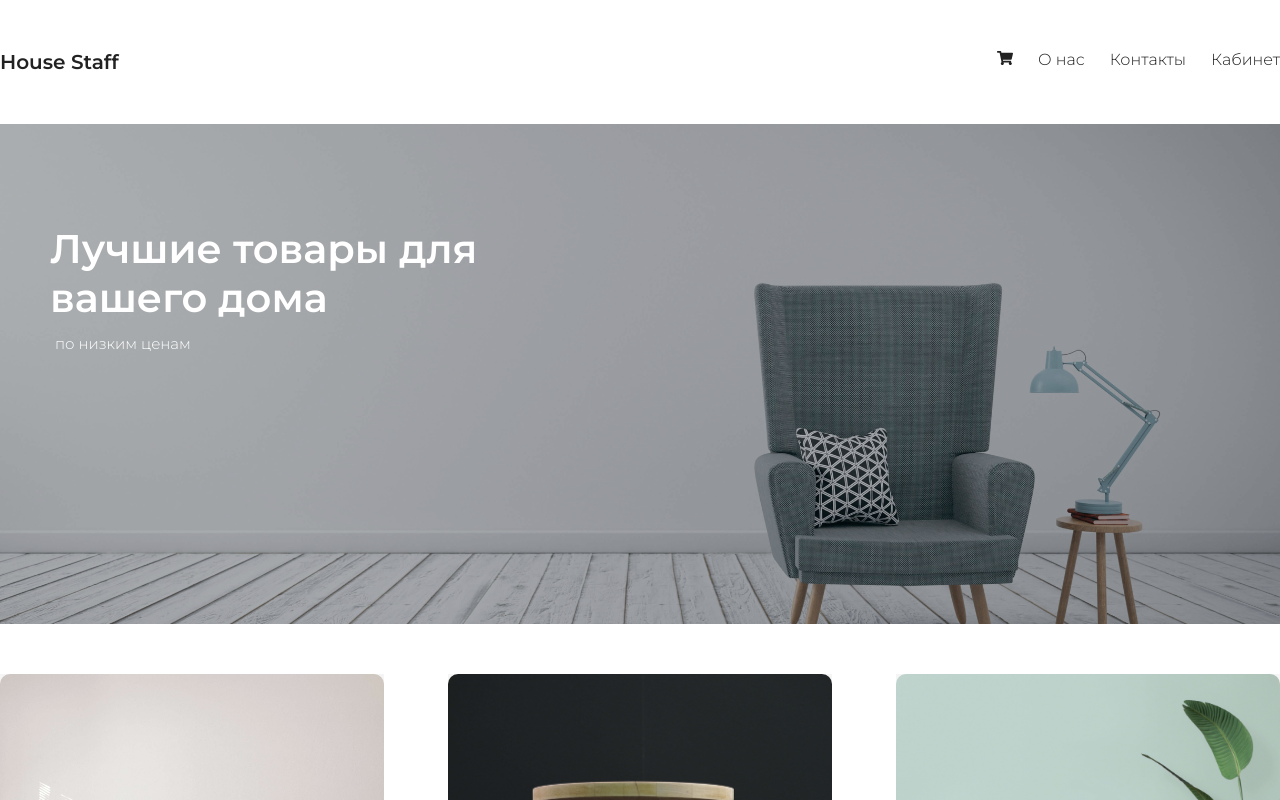
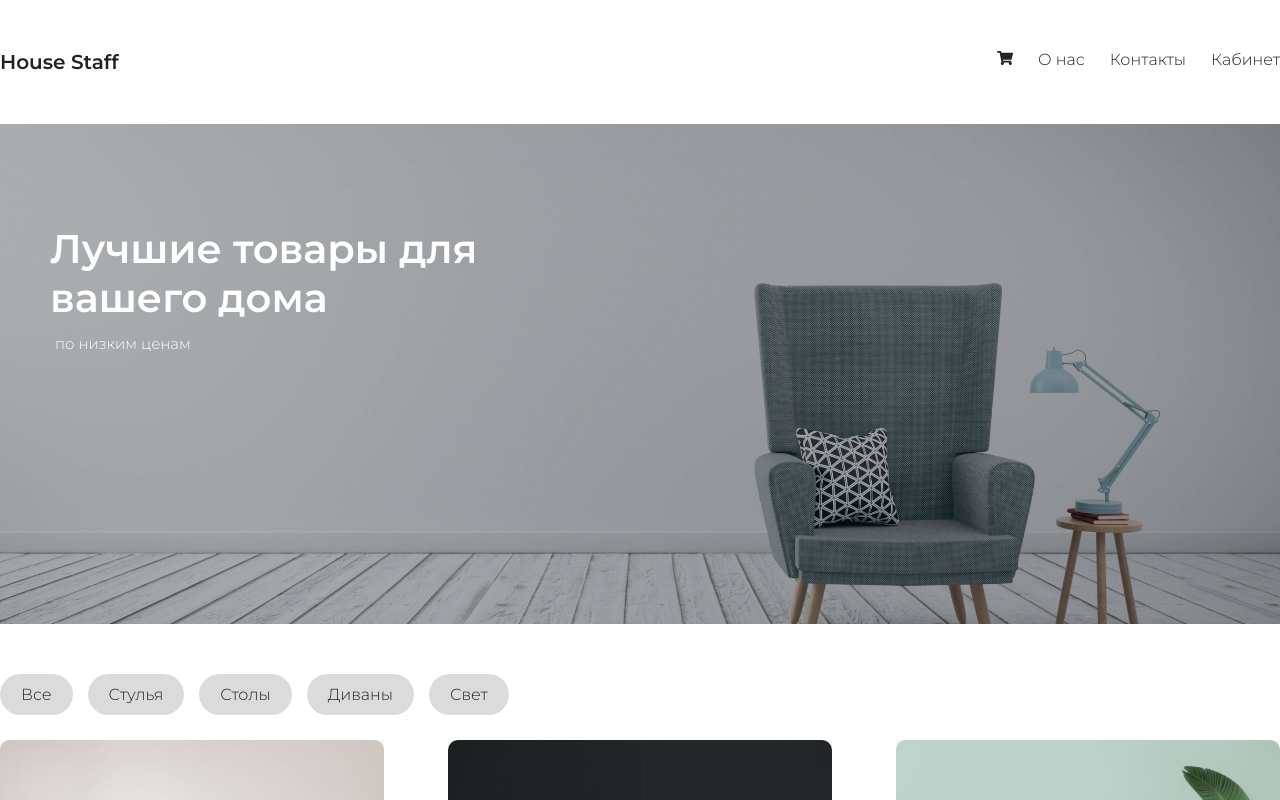
Before and after one commit to andreyrunov/React-JS, a React (Create React App) app in the folder client/: page / in a window 1280 px wide. Shown: the top 800 px of the page. Built offline with nearby package versions, Linux system fonts and the light colour scheme.

Commit message:
add filters

```diff
--- a/client/src/App.js
+++ b/client/src/App.js
@@ -1,4 +1,5 @@
 import React from 'react'
+import Categories from './components/Categories'
 import Footer from './components/Footer'
 import Header from './components/Header'
 import Items from './components/Items'
@@ -8,6 +9,7 @@
 		super(props)
 		this.state = {
 			orders: [],
+			currentItems: [],
 			items: [
 				{
 					id: 1,
@@ -15,7 +17,7 @@
 					img: 'denys-striyeshyn-wJ7yGwz2-00-unsplash.jpg',
 					desc:
 						'Давно выяснено, что при оценке дизайна и композиции читаемый текст мешает сосредоточиться. Lorem Ipsum используют потому, что тот обеспечивает более или менее стандартное заполнение шаблона',
-					category: 'Стулья',
+					category: 'chairs',
 					price: '49.90',
 				},
 				{
@@ -24,7 +26,7 @@
 					img: 'goashape-RvyJGaoaWrs-unsplash.jpg',
 					desc:
 						'Давно выяснено, что при оценке дизайна и композиции читаемый текст мешает сосредоточиться. Lorem Ipsum используют потому, что тот обеспечивает более или менее стандартное заполнение шаблона',
-					category: 'Стулья',
+					category: 'chairs',
 					price: '49.90',
 				},
 				{
@@ -33,7 +35,7 @@
 					img: 'inside-weather-BayIzHKkjM4-unsplash.jpg',
 					desc:
 						'Давно выяснено, что при оценке дизайна и композиции читаемый текст мешает сосредоточиться. Lorem Ipsum используют потому, что тот обеспечивает более или менее стандартное заполнение шаблона',
-					category: 'Стулья',
+					category: 'tables',
 					price: '49.90',
 				},
 				{
@@ -42,7 +44,7 @@
 					img: 'jean-philippe-delberghe-xrjusFfOksI-unsplash.jpg',
 					desc:
 						'Давно выяснено, что при оценке дизайна и композиции читаемый текст мешает сосредоточиться. Lorem Ipsum используют потому, что тот обеспечивает более или менее стандартное заполнение шаблона',
-					category: 'Стулья',
+					category: 'sofa',
 					price: '49.90',
 				},
 				{
@@ -51,7 +53,7 @@
 					img: 'khloe-arledge-8Rz_RIyp5FM-unsplash.jpg',
 					desc:
 						'Давно выяснено, что при оценке дизайна и композиции читаемый текст мешает сосредоточиться. Lorem Ipsum используют потому, что тот обеспечивает более или менее стандартное заполнение шаблона',
-					category: 'Стулья',
+					category: 'light',
 					price: '49.90',
 				},
 				{
@@ -60,23 +62,38 @@
 					img: 'maiar-shalaby-faJf1aDiezQ-unsplash.jpg',
 					desc:
 						'Давно выяснено, что при оценке дизайна и композиции читаемый текст мешает сосредоточиться. Lorem Ipsum используют потому, что тот обеспечивает более или менее стандартное заполнение шаблона',
-					category: 'Стулья',
+					category: 'light',
 					price: '49.90',
 				},
 			],
 		}
+		this.state.currentItems = this.state.items
 		this.addToOrder = this.addToOrder.bind(this) // за счет это строчки в методе addToOrder мы сможем взаимодействовать с состояниями (orders, items выше)
 		this.deleteOrder = this.deleteOrder.bind(this)
+		this.chooseCategory = this.chooseCategory.bind(this)
 	}
 
 	render() {
 		return (
 			<div className='wrapper'>
-				<Header orders={this.state.orders} onDelete={this.deleteOrder}/>
-				<Items items={this.state.items} onAdd={this.addToOrder} />
+				<Header orders={this.state.orders} onDelete={this.deleteOrder} />
+				<Categories chooseCategory={this.chooseCategory} />
+				<Items items={this.state.currentItems} onAdd={this.addToOrder} />
 				<Footer />
 			</div>
 		)
+	}
+
+	chooseCategory(category) {
+		if (category === 'all') {
+			this.setState({currentItems: this.state.items})
+			return
+		}
+
+		this.setState({
+			currentItems: this.state.items.filter(el => el.category === category)
+		})
+
 	}
 
 	deleteOrder(id) {
--- /dev/null
+++ b/client/src/components/Categories.js
@@ -0,0 +1,44 @@
+import React, { Component } from 'react'
+
+export class Categories extends Component {
+    constructor(props) {
+        super(props)
+        this.state = {
+					categories: [
+						{
+							key: 'all',
+							name: 'Все',
+						},
+						{
+							key: 'chairs',
+							name: 'Стулья',
+						},
+						{
+							key: 'tables',
+							name: 'Столы',
+						},
+						{
+							key: 'sofa',
+							name: 'Диваны',
+						},
+						{
+							key: 'light',
+							name: 'Свет',
+						},
+					],
+				}
+    }
+  render() {
+    return (
+			<div className='categories'>
+				{this.state.categories.map((el) => (
+					<div key={el.key} onClick={() => this.props.chooseCategory(el.key)}>
+						{el.name}
+					</div>
+				))}
+			</div>
+		)
+  }
+}
+
+export default Categories
--- a/client/src/index.css
+++ b/client/src/index.css
@@ -149,6 +149,23 @@
   color: #fff;
 }
 
+.categories div {
+  display: inline-block;
+  background: #dbdbdb;
+  border-radius: 50px;
+  padding: 10px 20px;
+  margin-bottom: 25px;
+  margin-right: 15px;
+  cursor: pointer;
+  border: 1px solid transparent;
+  transition: all 500ms ease;
+}
+
+.categories div:hover {
+  border-color: silver;
+  transform: scale(1.05);
+}
+
 main {
   display: flex;
   width: 100%;
```
